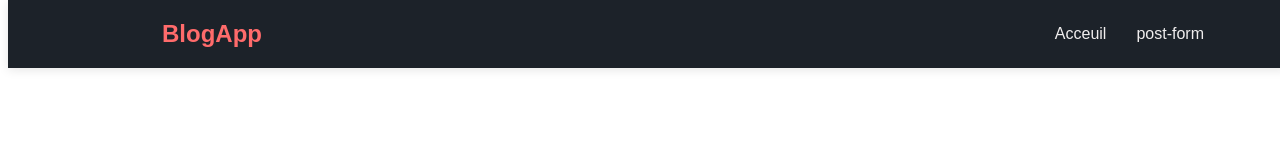
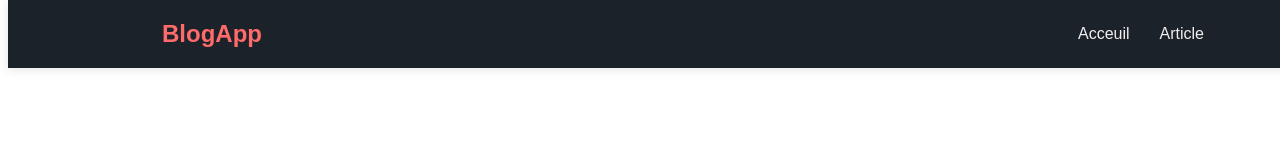
Before and after one commit to malak-err/BlogApp, an Angular app: page / in a window 1280 px wide. Shown: the top 160 px of the page. Built offline with nearby package versions, Linux system fonts and the light colour scheme.

Commit message:
error solving

```diff
--- a/src/app/navbar/navbar.component.html
+++ b/src/app/navbar/navbar.component.html
@@ -4,7 +4,7 @@
             <div class="logo">BlogApp</div>
             <ul class="nav-links">
                 <li><a routerLink="/home">Acceuil</a></li>
-                <li><a routerLink="/article">post-form</a></li>
+                <li><a routerLink="/post-list">Article</a></li>
             </ul>
         </nav>
     </div>
--- a/src/app/post-list/list/clist/clist.component.html
+++ b/src/app/post-list/list/clist/clist.component.html
@@ -20,13 +20,13 @@
         </td>
         <td>{{ article.categorie }}</td>
         <td>
-          <button class="btn btn-sm btn-info me-2" (click)="update(article)">Modifier</button>
-          <button class="btn btn-sm btn-danger" (click)="delete(article.id)">Supprimer</button>
+          <button class="btn btn-sm btn-info me-2" >Modifier</button>
+          <button class="btn btn-sm btn-danger" >Supprimer</button>
           <button class="btn btn-sm btn-info me-2" >Modifier</button>
           <button class="btn btn-sm btn-danger" >Supprimer</button>
         </td>
       </tr>
-      <tr *ngIf="article.length === 0">
+      <tr *ngIf="article?.length === 0">
         <td colspan="6" class="text-center">Aucun article disponible</td>
       </tr>
     </tbody>
--- a/src/app/post-list/list/clist/clist.component.ts
+++ b/src/app/post-list/list/clist/clist.component.ts
@@ -12,7 +12,8 @@ export class ClistComponent implements OnInit {
   article: any;
 
   constructor(private postService: PostServiceService,
-    private route: ActivatedRoute,private router: Router){
+    private route: ActivatedRoute,
+    private router: Router){
 
   }
   ngOnInit(): void{
```
